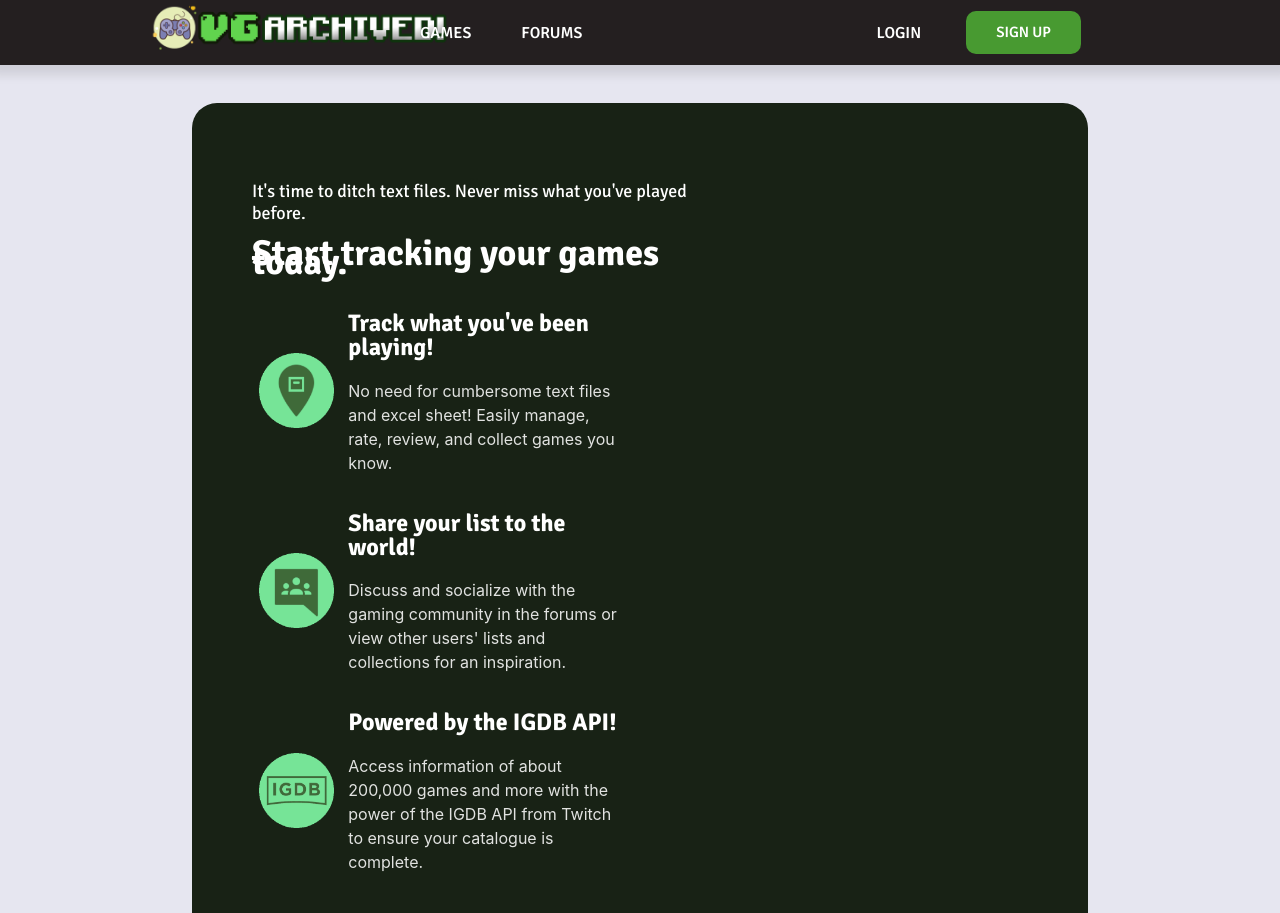
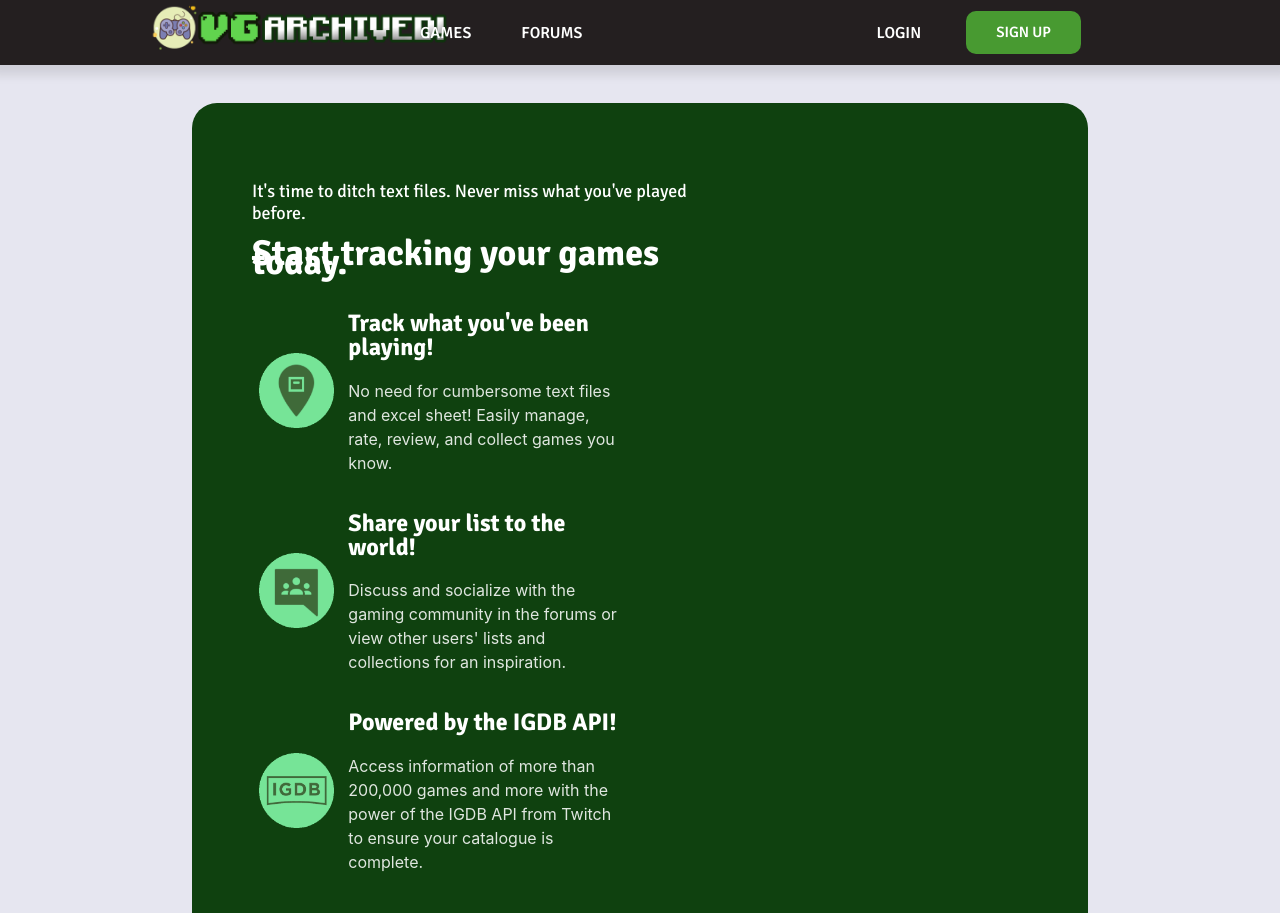
Before and after one commit to ShySpaceSheep/reactjs-vgarchived, a React (Vite) app: page / in a window 1280 px wide. Shown: the top 913 px of the page. Built offline with nearby package versions, Linux system fonts and the light colour scheme.

Commit message:
Minor styling changes for the hero section

```diff
--- a/src/components/Hero/Hero.css
+++ b/src/components/Hero/Hero.css
@@ -33,8 +33,8 @@ h2.hero-sub-header {
 .hero-container {
   display: flex;
   border-radius: 25px;
-  background-color: #182215;
-  margin: 3vw 15vw 0 15vw;
+  background-color: rgb(15, 65, 15);
+  margin: 3vw 15vw 3vw 15vw;
   height: auto;
 }
 .hero-div-left {
--- a/src/components/Hero/Hero.tsx
+++ b/src/components/Hero/Hero.tsx
@@ -1,9 +1,9 @@
-import "./Hero.css";
 import iconTracking from "./../../assets/hero-icons/icon-track.png";
 import iconSocials from "./../../assets/hero-icons/icon-socials.png";
 import iconIGDB from "./../../assets/hero-icons/icon-igdb.png";
 import { Link } from "react-router-dom";
 import FeatureCard from "./FeatureCard";
+import "./Hero.css";
 
 export default function Hero() {
   return (
@@ -32,7 +32,7 @@ export default function Hero() {
             <FeatureCard
               img={iconIGDB}
               header="Powered by the IGDB API!"
-              description="Access information of about 200,000 games and more with the
+              description="Access information of more than 200,000 games and more with the
                   power of the IGDB API from Twitch to ensure your catalogue is
                   complete."
             />
```
